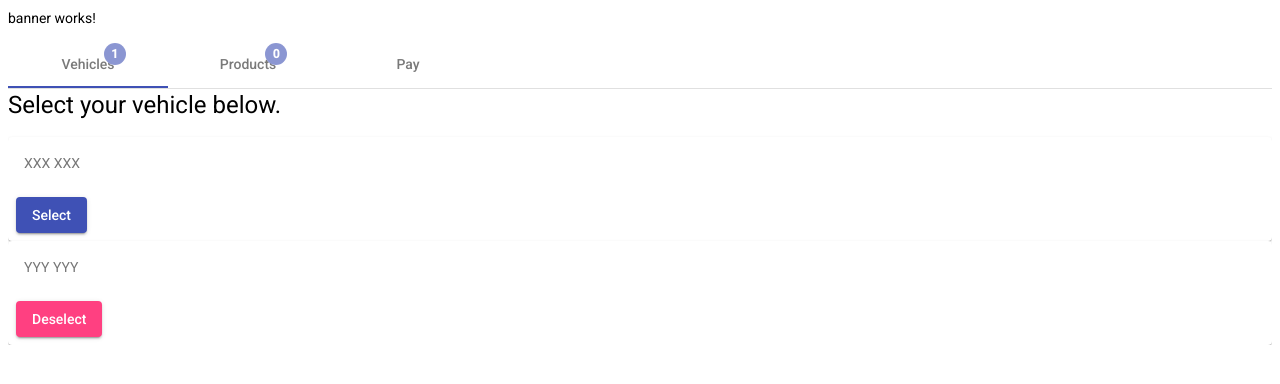
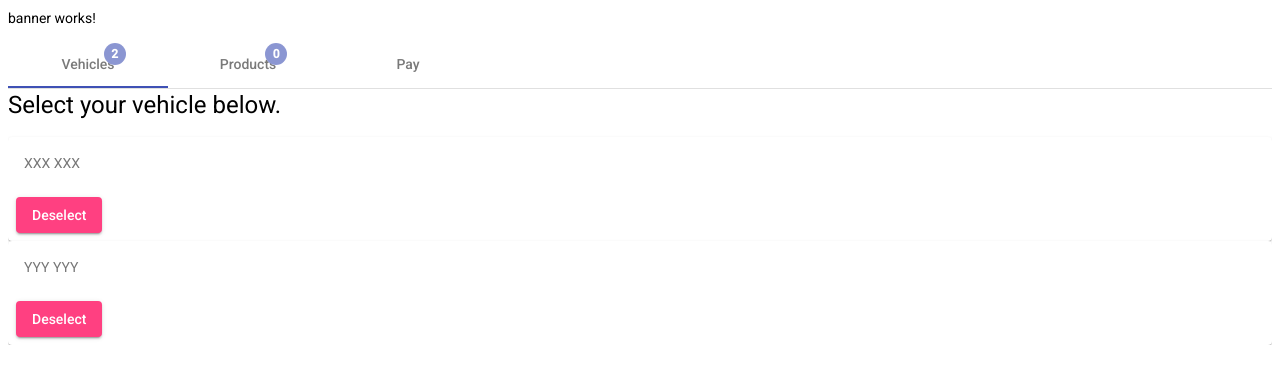
Before and after one commit to Douglas-J-Johnson/loading, an Angular app: page / in a window 1280 px wide. Shown: the top 384 px of the page. Built offline with nearby package versions, Linux system fonts and the light colour scheme.

Commit message:
flip conditional logic in vehicles template and correct error in initial vehicles data

```diff
--- a/src/app/app.component.ts
+++ b/src/app/app.component.ts
@@ -17,7 +17,7 @@ export class AppComponent implements OnInit {
     {
       image: 'https://car-images.bauersecure.com/pagefiles/67808/1040x585/hr-001.jpg',
       plate: 'YYY YYY',
-      selected: false
+      isSelected: true
     },
   ];
   public selectedVehiclesCount = 0;
--- a/src/app/vehicles/vehicles.component.html
+++ b/src/app/vehicles/vehicles.component.html
@@ -7,10 +7,10 @@
   <mat-card-actions>
     <button
       mat-raised-button
-      [color]="vehicle.isSelected ? 'primary' : 'accent'"
+      [color]="vehicle.isSelected ? 'accent' : 'primary'"
       (click)="toggleMyVehicle(i)"
     >
-      {{ vehicle.isSelected ? 'Select' : 'Deselect' }}
+      {{ vehicle.isSelected ? 'Deselect' : 'Select' }}
     </button>
   </mat-card-actions>
 </mat-card>
```
